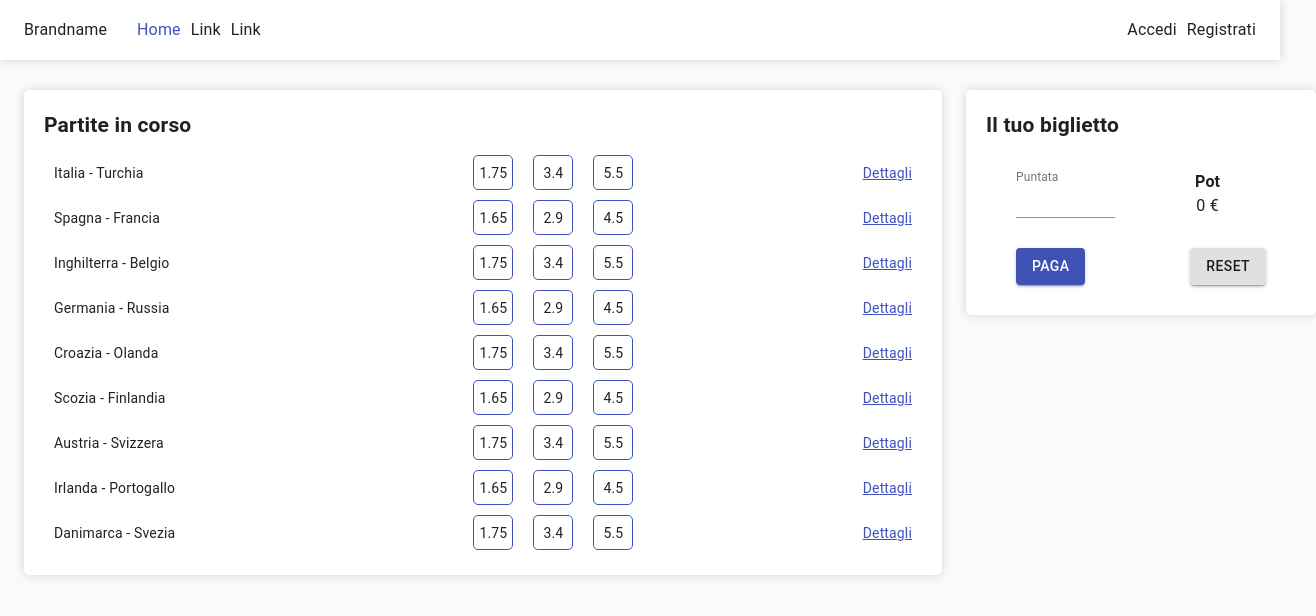
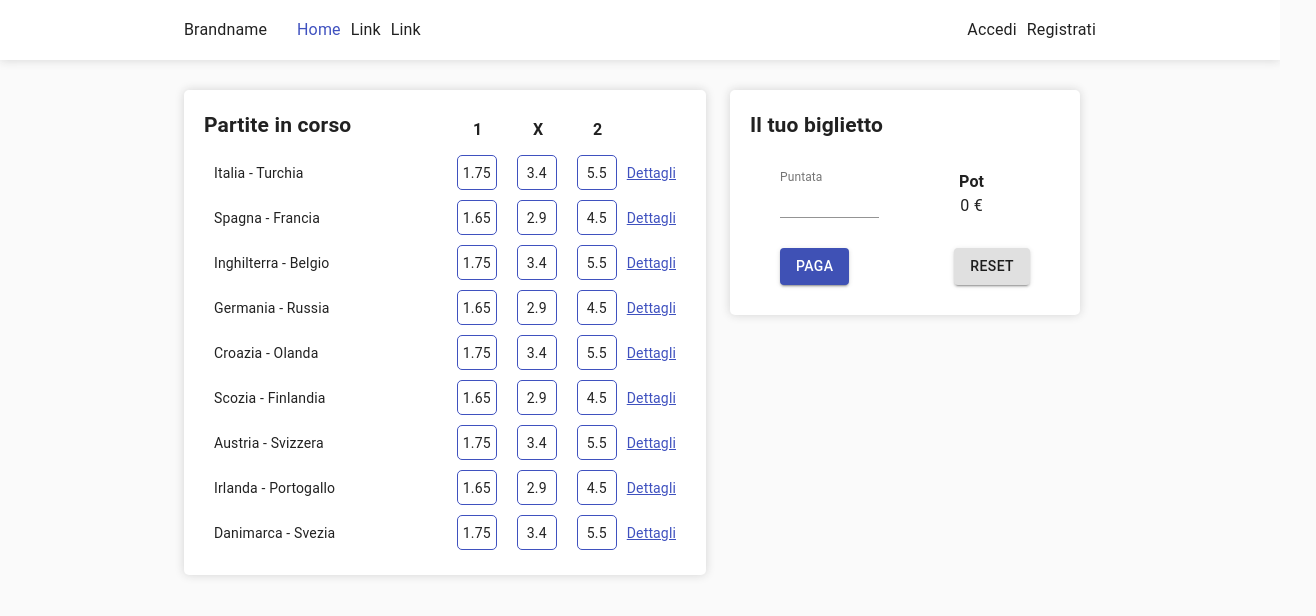
Before and after one commit to alessandro-lo-presti/bet-manager, a React (Create React App) app: page / in a window 1280 px wide. Shown: the top 616 px of the page, 1316 px wide, since content can reach past the window. Built offline with nearby package versions, Linux system fonts and the light colour scheme.

Commit message:
betList look

```diff
--- a/src/App.js
+++ b/src/App.js
@@ -7,15 +7,12 @@ import {
   ThemeProvider,
   CssBaseline,
   Grid,
-  makeStyles,
 } from "@material-ui/core";
 import { useMemo } from "react";
 import BetList from "./components/bet-list/BetList";
 import BetDetails from "./components/bet-details/BetDetails";
 import BettingSlip from "./components/betting-slip/BettingSlip";
 import Header from "./components/header/Header";
-
-const useStyle = makeStyles({});
 
 function App() {
   const theme = useMemo(
@@ -28,8 +25,6 @@ function App() {
     []
   );
 
-  const classes = useStyle();
-
   return (
     <ThemeProvider theme={theme}>
       <CssBaseline />
@@ -37,17 +32,17 @@ function App() {
       <Header />
 
       <Provider store={store}>
-        <Container maxWidth="lg">
+        <Container maxWidth="md">
           <Grid container spacing={3}>
             <Router>
               <Switch>
                 <Route exact path="/">
-                  <Grid item xs={9}>
+                  <Grid item xs={7}>
                     <BetList />
                   </Grid>
                 </Route>
                 <Route path="/:id">
-                  <Grid item xs={6}>
+                  <Grid item xs={7}>
                     <BetDetails />
                   </Grid>
                 </Route>
--- a/src/components/bet-list/BetList.js
+++ b/src/components/bet-list/BetList.js
@@ -31,6 +31,15 @@ const useStyles = makeStyles((theme) => ({
   },
   bet_d: {
     width: "190px",
+  },
+  resultBox: {
+    paddingRight: "43px",
+  },
+  result: {
+    width: "40px",
+    margin: "0 10px",
+    fontSize: "16px",
+    fontWeight: "bold",
   },
   quota: {
     height: "35px",
@@ -104,8 +113,17 @@ function BetList(props) {
 
   return (
     <Box className={classes.root} display="flex" flexDirection="column">
-      <Box>
+      <Box display="flex" justifyContent="space-between" alignItems="center">
         <h2 className={classes.title}>Partite in corso</h2>
+        <Box
+          display="flex"
+          justifyContent="flex-end"
+          className={classes.resultBox}
+        >
+          <span className={classes.result}>1</span>
+          <span className={classes.result}>X</span>
+          <span className={classes.result}>2</span>
+        </Box>
       </Box>
       {betList.map((bet) => (
         <Box
@@ -116,6 +134,7 @@ function BetList(props) {
           className={classes.rowList}
         >
           <p className={classes.bet_d}>{bet.descrizione}</p>
+          <Box display="flex" alignItems="center">
             <div className={classes.quote}>
               {bet.quote.map((quota, index) => (
                 <span
@@ -133,6 +152,7 @@ function BetList(props) {
               Dettagli
             </Link>
           </Box>
+        </Box>
       ))}
     </Box>
   );
--- a/src/components/header/Header.js
+++ b/src/components/header/Header.js
@@ -32,7 +32,7 @@ function Header() {
   const classes = useStyle();
   return (
     <header className={classes.header}>
-      <Container maxWidth="lg" className={classes.headerContainer}>
+      <Container maxWidth="md" className={classes.headerContainer}>
         <Box display="flex" alignItems="center">
           <span className={classes.brandname}>Brandname</span>
           <ul className={classes.list}>
```
Lines whose indentation alone changed are shown as unchanged.
